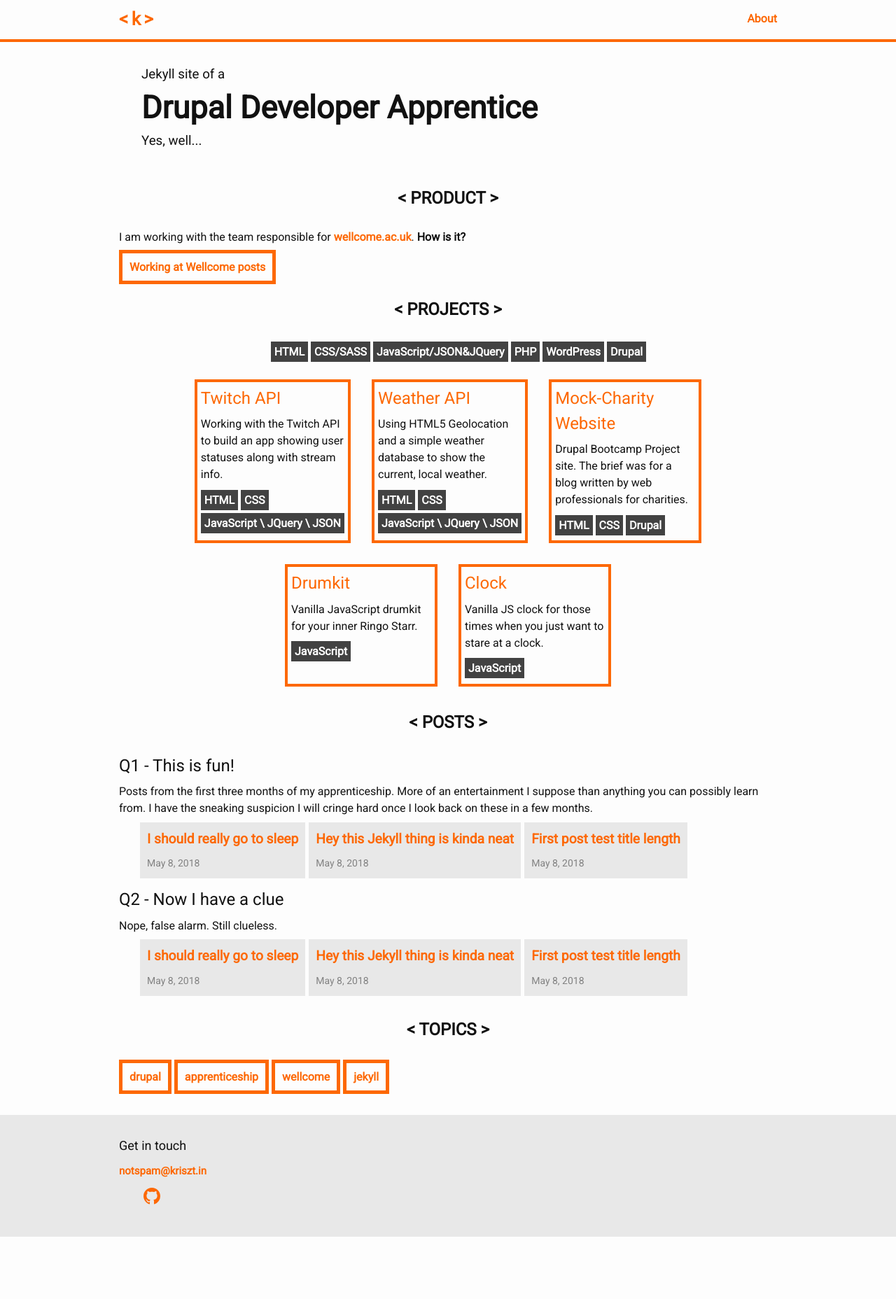
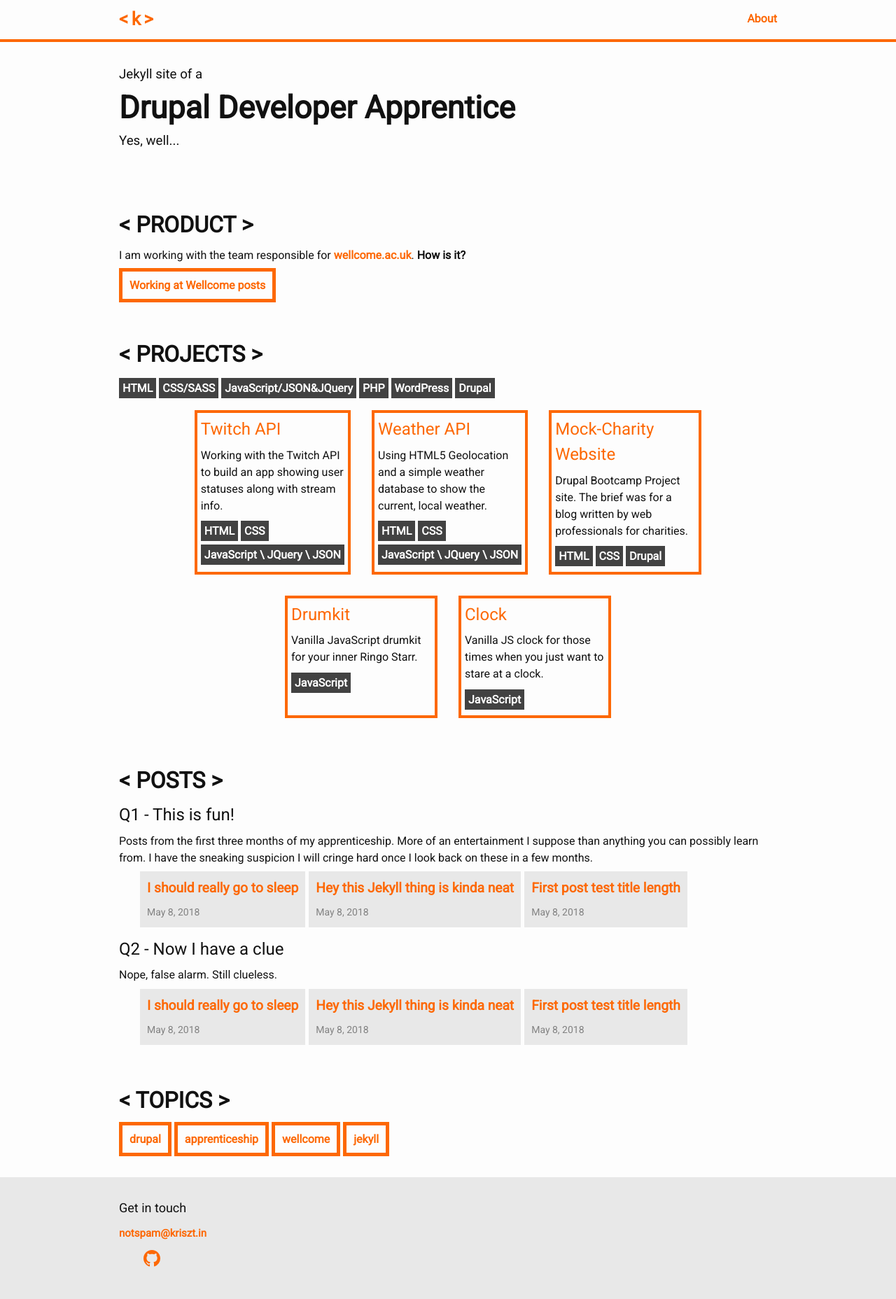
Before and after one commit to krisztin/krisztin.github.io, a Jekyll site: the page built from index.md, in a window 1280 px wide. Shown: the whole page at 70% size. Built offline with Jekyll 4.4.1, drawn with Linux system fonts in a browser that asks for light colours; before the commit the page ends 1767 px from its top, so only the background shows below that.

Commit message:
paddings margins tidy

```diff
--- a/_sass/minima/_home.scss
+++ b/_sass/minima/_home.scss
@@ -3,9 +3,9 @@
  */
 
 .home-head {
-    text-align: center;
-    line-height: $base-line-height * 2;
+    margin-top: 50px;
     text-transform: uppercase;
+    font-size: 2rem;
 }
 
 /**
@@ -13,7 +13,7 @@
  */
 
 .tech-list {
-    text-align: center;
+    margin: 0;
 }
 
 .tech-list>li {
--- a/_sass/minima/_layout.scss
+++ b/_sass/minima/_layout.scss
@@ -112,7 +112,7 @@
 }
 
 .header-wrapper {
-  padding: 2rem;
+  padding: 2rem 0;
 }
 
 /**
```
